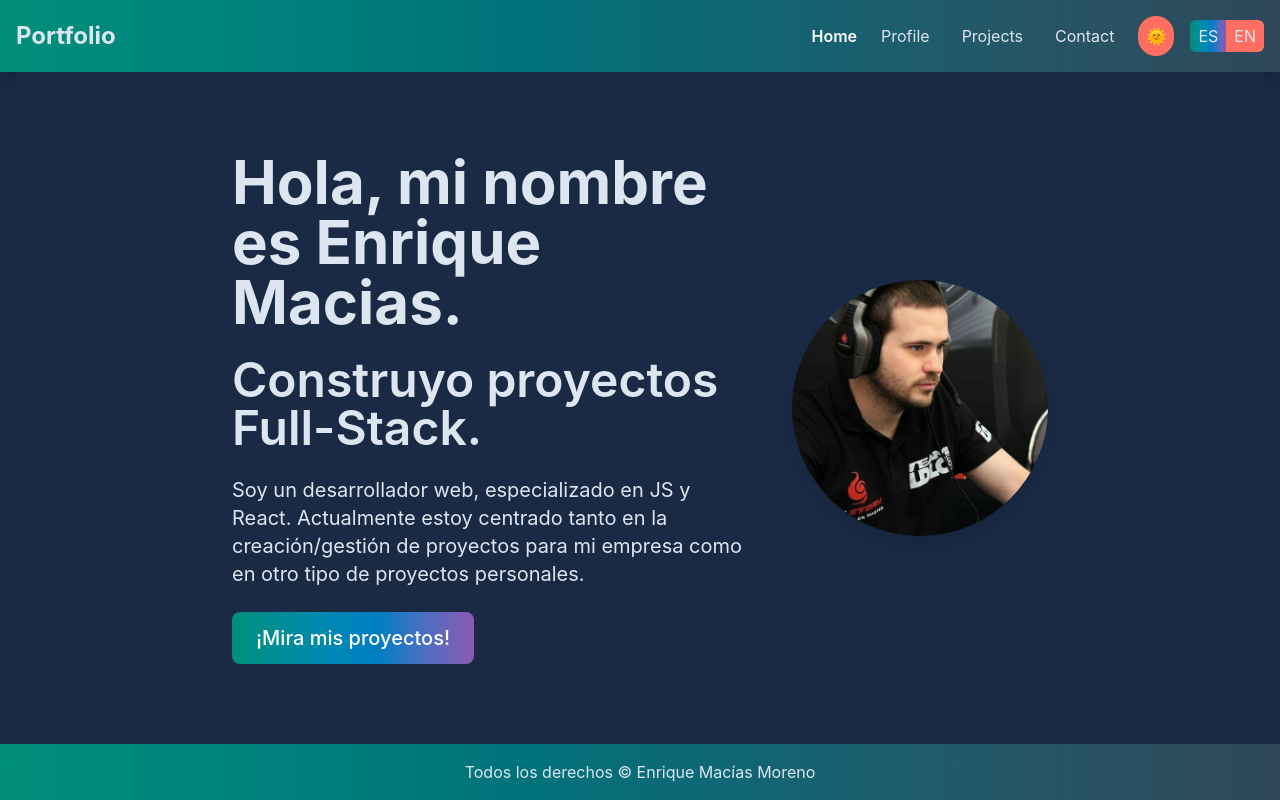
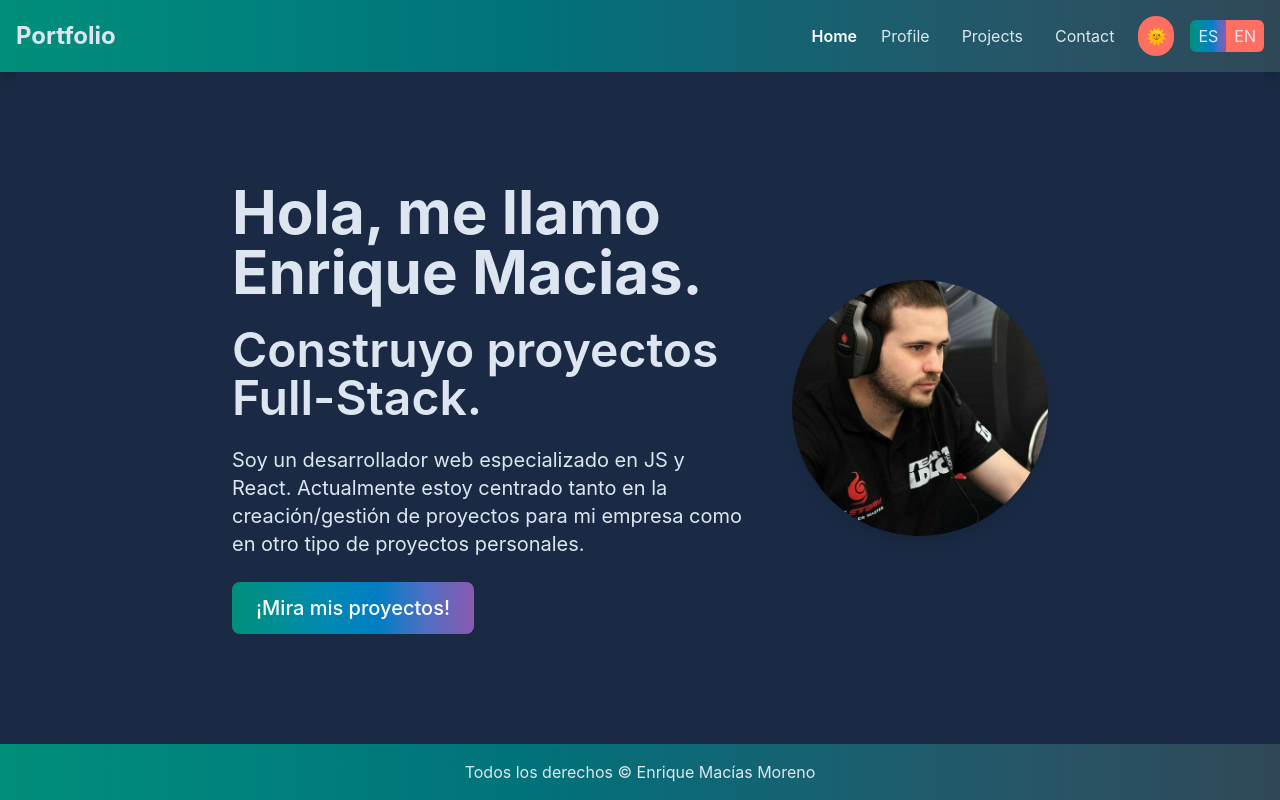
Before and after one commit to AlaStOrSC/portfolio-enrique, a React (Vite) app: page / in a window 1280 px wide. Built offline with nearby package versions, Linux system fonts and the light colour scheme; no server answers.

Commit message:
cambio visual

```diff
--- a/src/pages/Home.jsx
+++ b/src/pages/Home.jsx
@@ -7,16 +7,16 @@ const Home = () => {
 
   const content = {
     es: {
-      greeting: 'Hola, mi nombre es Enrique Macias.',
+      greeting: 'Hola, me llamo Enrique Macias.',
       title: 'Construyo proyectos Full-Stack.',
-      description: 'Soy un desarrollador web, especializado en JS y React. Actualmente estoy centrado tanto en la creación/gestión de proyectos para mi empresa como en otro tipo de proyectos personales.',
+      description: 'Soy un desarrollador web especializado en JS y React. Actualmente estoy centrado tanto en la creación/gestión de proyectos para mi empresa como en otro tipo de proyectos personales.',
       button: '¡Mira mis proyectos!',
     },
     en: {
       greeting: 'Hello, my name is Enrique Macias.',
       title: 'I build Full-Stack projects.',
-      description: "I'm a web developer specializing in React and JS. Currently, I'm focused on creating and managing projects for my business, as well as other personal projects.",
-      button: 'Check Out My Projects!',
+      description: "I'm a web developer specializing in React and JS. Currently, i'm focused on creating and managing projects for my business, as well as other personal projects.",
+      button: 'Check out my projects!',
     },
   };
 
```
